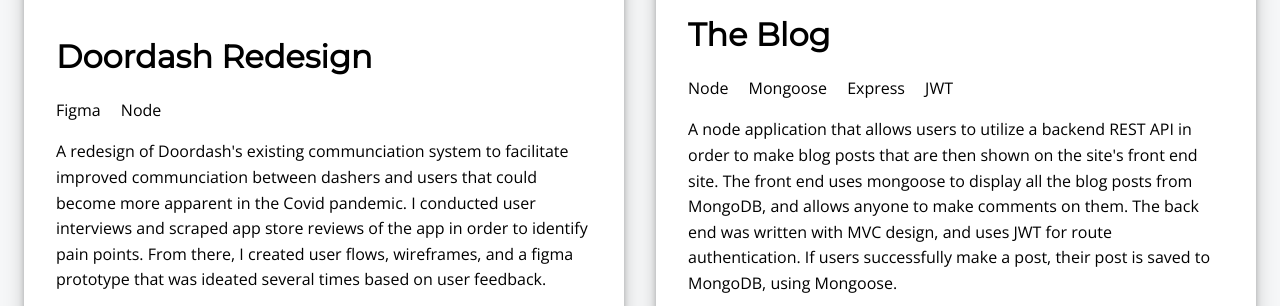
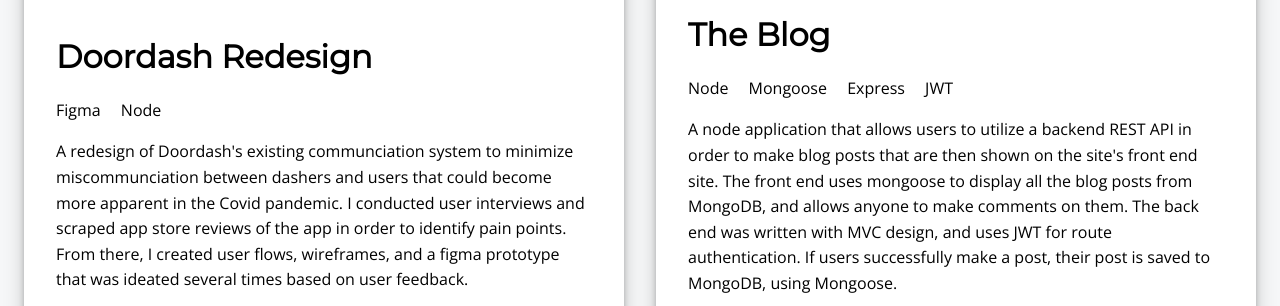
Before and after one commit to bwettenstein/bwettenstein.github.io, a plain HTML site: page index.html in a window 1280 px wide. Shown: the part 920-1226 px from the top of the page. Drawn offline with nearby package versions, Linux system fonts and the light colour scheme.

Commit message:
removed study space

```diff
--- a/index.html
+++ b/index.html
@@ -114,12 +114,12 @@
                 </div>
                 <p class="margin-top-bottom">
                   A redesign of Doordash's existing communciation system to
-                  facilitate improved communciation between dashers and users
-                  that could become more apparent in the Covid pandemic. I
-                  conducted user interviews and scraped app store reviews of the
-                  app in order to identify pain points. From there, I created
-                  user flows, wireframes, and a figma prototype that was ideated
-                  several times based on user feedback.
+                  minimize miscommunciation between dashers and users that could
+                  become more apparent in the Covid pandemic. I conducted user
+                  interviews and scraped app store reviews of the app in order
+                  to identify pain points. From there, I created user flows,
+                  wireframes, and a figma prototype that was ideated several
+                  times based on user feedback.
                 </p>
               </div>
               <div class="project-links-container flex-center flex-column">
@@ -305,7 +305,7 @@
           </div>
           <!-- END Sccl=Discord-Bot -->
           <!-- BEGIN Study Space-->
-          <div class="project-card discord-bot margin-top-bottom">
+          <!-- <div class="project-card discord-bot margin-top-bottom">
             <div class="project-img-container">
               <img
                 class="discord-bot-img"
@@ -353,7 +353,7 @@
                 </div>
               </div>
             </div>
-          </div>
+          </div> -->
           <!-- END Study Space-->
         </div>
       </div>
--- a/scss/styles.scss
+++ b/scss/styles.scss
@@ -199,9 +199,9 @@ footer {
   //   background: $white;
   border: solid 1px $light-grey;
 
-  .footer-title-container {
-    // width: $width-max;
-  }
+  // .footer-title-container {
+  //   // width: $width-max;
+  // }
 
   .footer-links-container {
     width: $footer-link-container-width;
```
